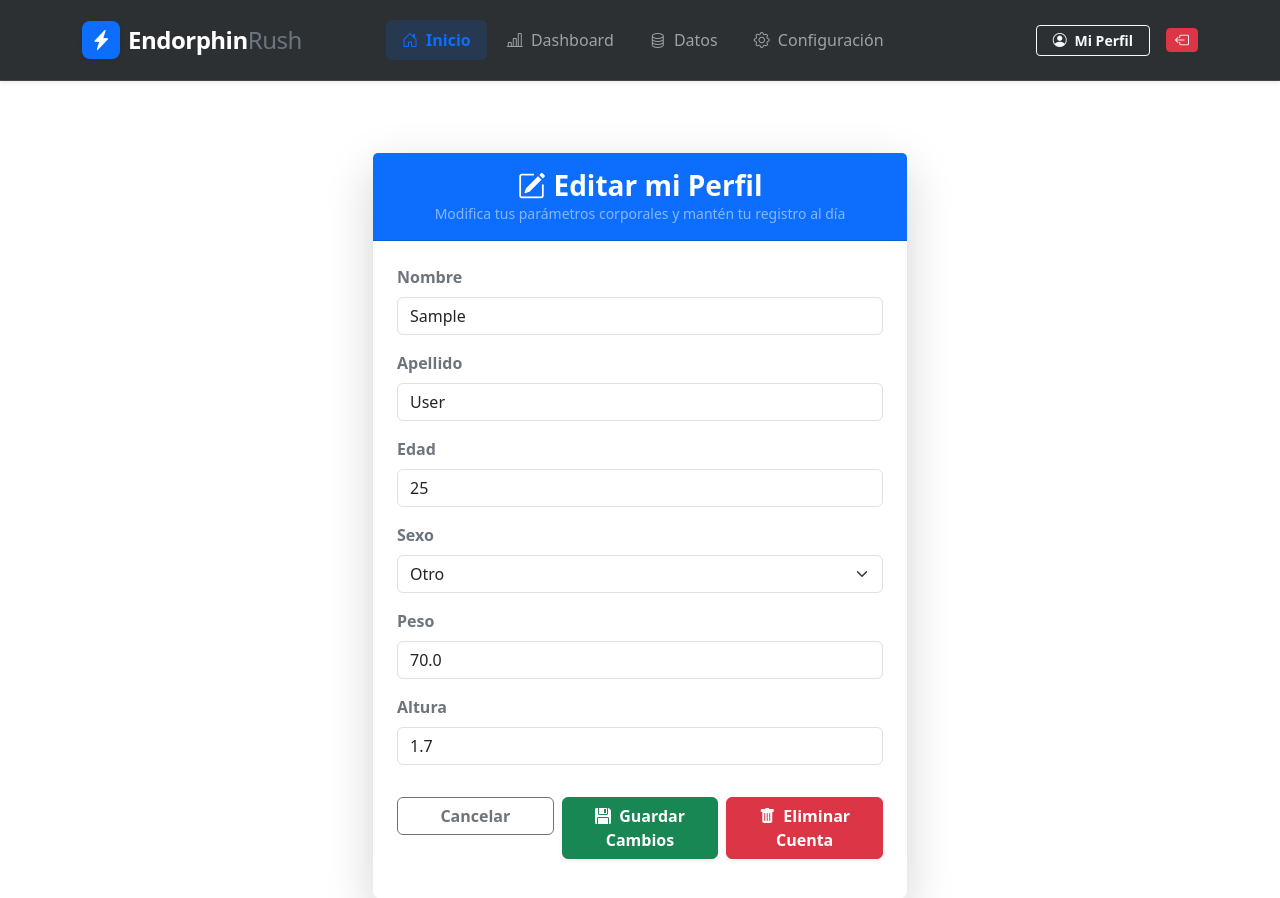
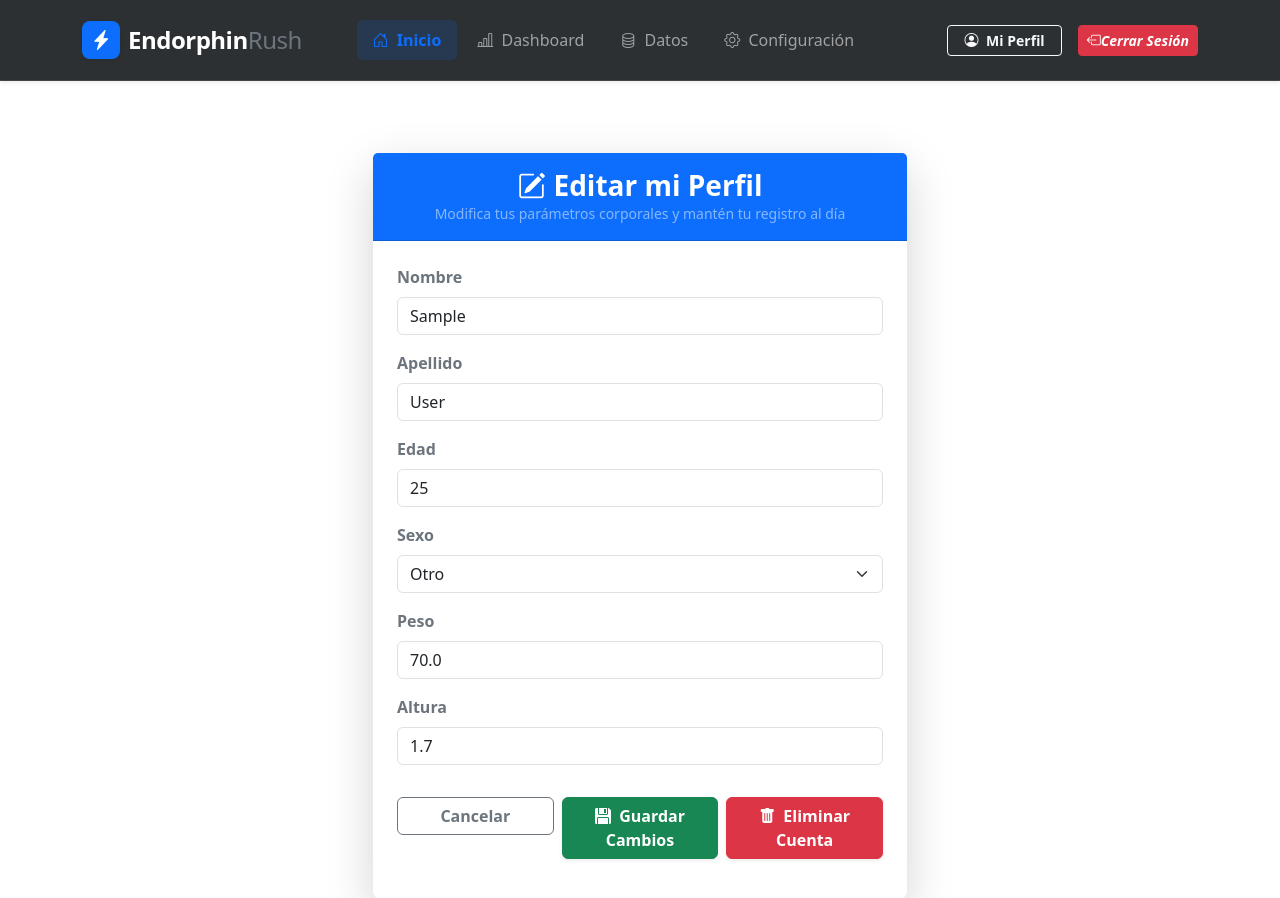
Before and after one commit to Alex5625/Endorphin-Rush, a Django app: page /editar-perfil/ in a window 1280 px wide. Shown: the top 898 px of the page. Run offline with Django 5.2, Linux system fonts and the light colour scheme; the visitor is signed in with stand-in values (Sample User, id 1); data comes from the database, SQL or seed files in the repository; some libraries are stand-ins or nearby versions.

Commit message:
Se agrega un label al boton de logout

```diff
--- a/src/core/templates/core/base.html
+++ b/src/core/templates/core/base.html
@@ -58,7 +58,7 @@
                         <form action="{% url 'logout' %}" method="POST" class="m-0">
                             {% csrf_token %}
                             <button type="submit" class="btn btn-danger btn-sm fw-bold">
-                                <i class="bi bi-box-arrow-left"></i>
+                                <i class="bi bi-box-arrow-left">Cerrar Sesión</i>
                             </button>
                         </form>
                     {% else %}
```
